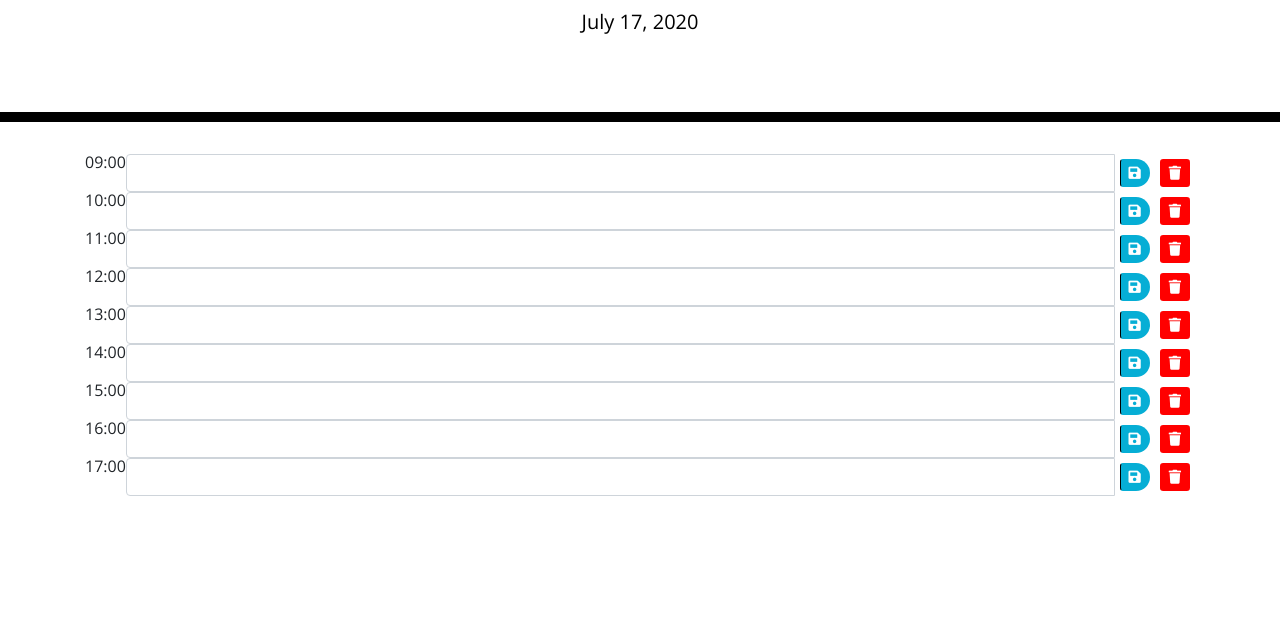
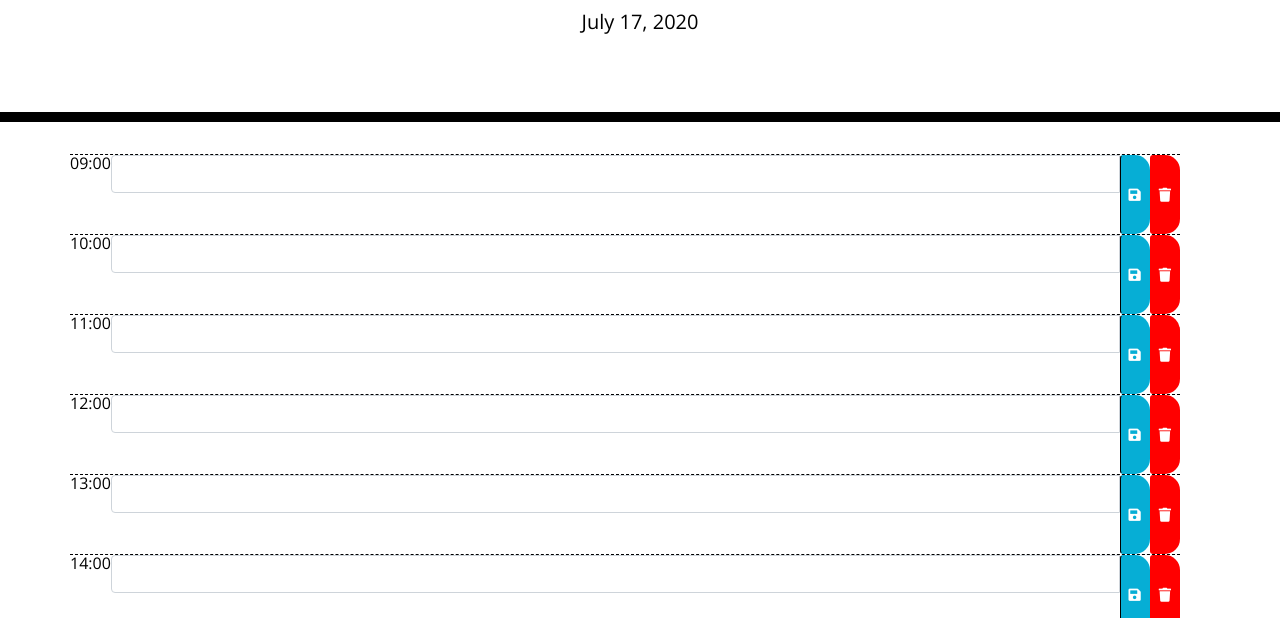
Before and after one commit to jnsmelinda/Work-Day-Scheduler, a plain HTML site: page index.html in a window 1280 px wide. Shown: the part 182-800 px from the top of the page. Drawn offline with nearby package versions, Linux system fonts and the light colour scheme.

Commit message:
making row wider and adding css tags to .js file

```diff
--- a/assets/css/style.css
+++ b/assets/css/style.css
@@ -12,10 +12,6 @@ textarea{
   color: #000000;
   border-left: 1px solid black;
   padding: 10px;
-}
-
-button {
-    margin: 5px;
 }
 
 .jumbotron {
@@ -78,6 +74,8 @@ button {
 .fa-trash {
     background-color: red;
     color: white;
+    border-top-right-radius: 15px;
+    border-bottom-right-radius: 15px;
 }
 
 /* .fa-save {
--- a/index.js
+++ b/index.js
@@ -5,13 +5,13 @@ $(document).ready(function () {
     $("#currentDay").text(moment().format("LL"));
 
     for (let i = 0; i < hours.length; i++) {
-        $("#calendarItems").append(createCalendarItem(i));
+        $("#calendarItems").append(createCalendarItem(i)).addClass("time-block");
     }
 });
 
 function createCalendarItem(index) {
     return $("<div>")
-        .addClass("input-group")
+        .addClass("row input-group hour")
         .attr("id", "calendarItem-" + index)
         .text(hours[index])
         .append(createInput(index))
@@ -21,7 +21,7 @@ function createCalendarItem(index) {
 
 function createInput(index) {
     return $("<input>")
-        .addClass("form-control")
+        .addClass("form-control textarea")
         .attr("id", "saveCalendarItem-" + index)
         .text("input");
 }
```
